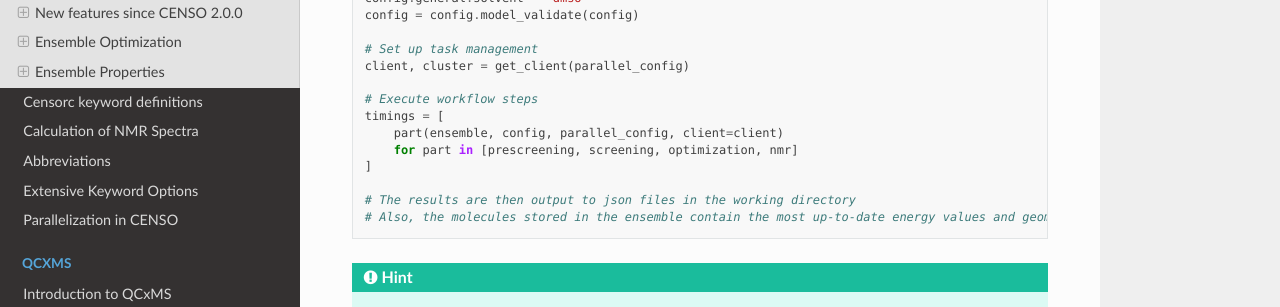
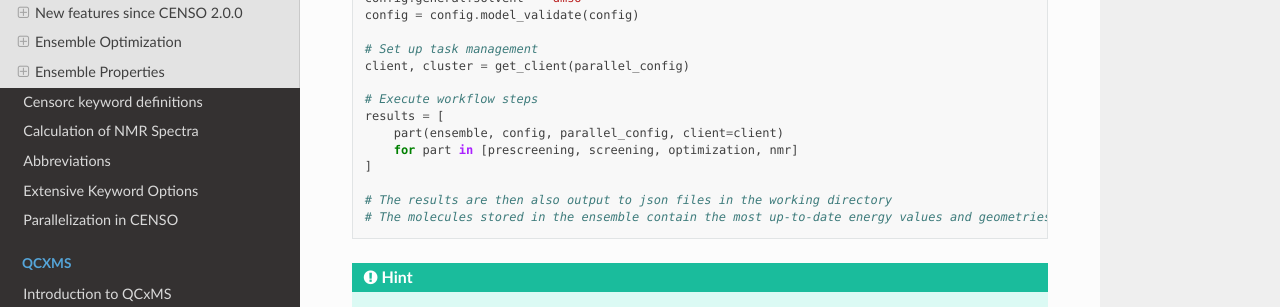
Before and after one commit to grimme-lab/xtb_docs, a Sphinx documentation site: the page built from source/CENSO_docs/censo.rst, in a window 1280 px wide and 900 px high, scrolled down 3684 px. Shown: the part 151-458 px from the top of the window. Built offline with Sphinx 7.4.7 and the Read the Docs theme 3.1.0, drawn with Linux system fonts in a browser that asks for light colours.

```diff
--- a/source/CENSO_docs/censo.rst
+++ b/source/CENSO_docs/censo.rst
@@ -158,13 +158,13 @@
     client, cluster = get_client(parallel_config)
 
     # Execute workflow steps
-    timings = [
+    results = [
         part(ensemble, config, parallel_config, client=client)
         for part in [prescreening, screening, optimization, nmr]
     ]
 
-    # The results are then output to json files in the working directory
-    # Also, the molecules stored in the ensemble contain the most up-to-date energy values and geometries
+    # The results are then also output to json files in the working directory
+    # The molecules stored in the ensemble contain the most up-to-date energy values and geometries
 
 
 .. hint::
```
